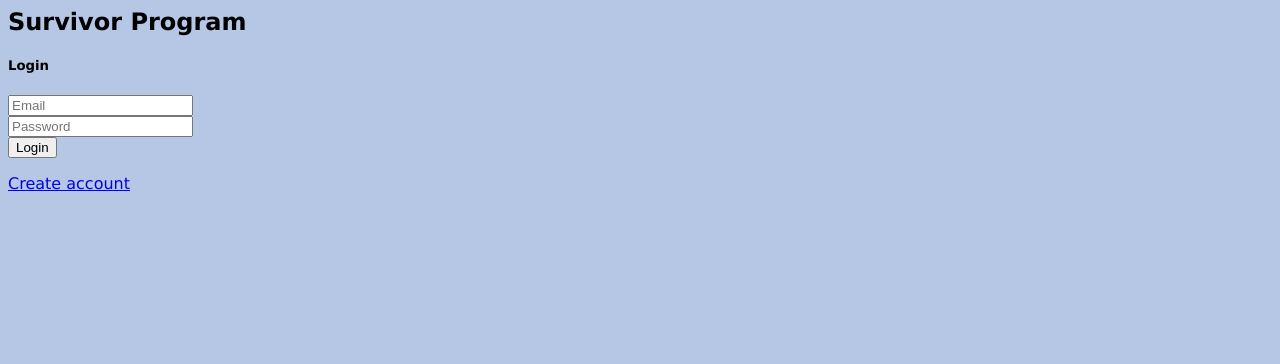
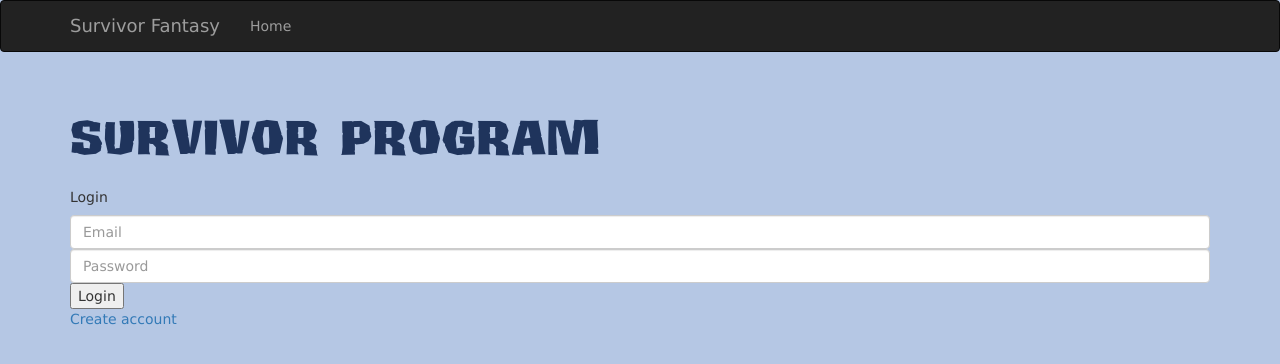
Before and after one commit to jstewa34/csc210project, a Flask app: page /login/ in a window 1280 px wide. Shown: the top 364 px of the page. Run offline with Flask 2, Linux system fonts and the light colour scheme; some libraries are stand-ins or nearby versions.

Commit message:
Bootstrap, navigation bar, base.html file
added bootstrap as a basis for CSS, also a navigation bar, and a base.html file that all the templates inherit from. The base.html file includes the attachment to bootstrap and the navigation bar on the top of every page

```diff
--- a/app.py
+++ b/app.py
@@ -1,4 +1,5 @@
 from flask import Flask
+
 from flask_login import (LoginManager, UserMixin, current_user, login_required,
                          login_user, logout_user)
 from flask_sqlalchemy import SQLAlchemy
--- a/requirements.txt
+++ b/requirements.txt
@@ -7,3 +7,5 @@ Flask_SQLAlchemy==2.5.1
 Flask_WTF==0.15.1
 Werkzeug==2.0.1
 WTForms==2.3.3
+Flask-Bootstrap==3.3.7.1
+Flask-Moment==0.10.0
--- a/routes.py
+++ b/routes.py
@@ -4,6 +4,9 @@ from flask import Flask, flash, redirect, render_template, session, url_for, jso
 from flask_login import (LoginManager, UserMixin, current_user, login_required, login_user, logout_user)
 from flask_mail import Mail, Message
 from werkzeug.security import check_password_hash, generate_password_hash
+
+from flask_bootstrap import Bootstrap
+from flask_moment import Moment
 
 from app import create_app, db, login_manager
 from forms import login_form, register_form, make_team
@@ -26,6 +29,9 @@ app = create_app()
 # app.config['MAIL_USE_TLS'] = False
 # app.config['MAIL_USE_SSL'] = True
 # mail = Mail(app)
+
+bootstrap = Bootstrap(app)
+moment = Moment(app)
 
 @app.before_request
 def session_handler():
--- /dev/null
+++ b/templates/base.html
@@ -0,0 +1,44 @@
+{% extends "bootstrap/base.html" %}
+
+{% block title %}Fantasy Survivor{% endblock %}
+{% block styles %}
+        {{ super() }}
+        <link rel="stylesheet" href="{{ url_for('static', filename='main.css') }}"/>
+{% endblock %}
+{% block head %}
+{{ super() }}
+<link rel="shortcut icon" href="{{ url_for('static', filename='survivor.png') }}" type="image/x-icon">
+<link rel="icon" href="{{ url_for('static', filename='survivor.png') }}" type="image/x-icon">
+{% endblock %}
+
+{% block navbar %}
+<div class="navbar navbar-inverse" role="navigation">
+    <div class="container">
+        <div class="navbar-header">
+            <button type="button" class="navbar-toggle" data-toggle="collapse" data-target=".navbar-collapse">
+                <span class="sr-only">Toggle navigation</span>
+                <span class="icon-bar"></span>
+                <span class="icon-bar"></span>
+                <span class="icon-bar"></span>
+            </button>
+            <a class="navbar-brand" href="/">Survivor Fantasy</a>
+        </div>
+        <div class="navbar-collapse collapse">
+            <ul class="nav navbar-nav">
+                <li><a href="/">Home</a></li>
+            </ul>
+        </div>
+    </div>
+</div>
+{% endblock %}
+
+{% block content %}
+<div class="container">
+    {% block page_content %}{% endblock %}
+</div>
+{% endblock %}
+
+{% block scripts %}
+{{ super() }}
+{{ moment.include_moment() }}
+{% endblock %}
--- a/templates/edit.html
+++ b/templates/edit.html
@@ -1,6 +1,9 @@
+{% extends "base.html" %}
 {% block styles %}
+        {{ super() }}
         <link rel="stylesheet" href="{{ url_for('static', filename='main.css') }}"/>
 {% endblock %}
+{% block page_content %}
 <div>
     <!-- {% if current_user.is_authenticated %} -->
     <!-- <h1>Welcome to Fantasy Survivor, {{ current_user.fname }}</h1> -->
@@ -14,3 +17,4 @@
         </ul>
     {% endif %} -->
 </div>
+{% endblock %}
--- a/templates/game-page.html
+++ b/templates/game-page.html
@@ -1,6 +1,9 @@
+{% extends "base.html" %}
 {% block styles %}
+        {{ super() }}
         <link rel="stylesheet" href="{{ url_for('static', filename='main.css') }}"/>
 {% endblock %}
+{% block page_content %}
 <div>
     {% if current_user.is_authenticated %}
     <h1>Welcome to Fantasy Survivor Game Page, {{ current_user.fname }}</h1>
@@ -21,3 +24,4 @@
         </ul>
     {% endif %}
 </div>
+{% endblock %}
--- a/templates/login.html
+++ b/templates/login.html
@@ -1,10 +1,13 @@
+{% extends "base.html" %}
 {% block styles %}
-    <link rel="stylesheet" href="{{ url_for('static', filename='main.css') }}"/>
+        {{ super() }}
+        <link rel="stylesheet" href="{{ url_for('static', filename='main.css') }}"/>
 {% endblock %}
+{% block page_content %}
 <form action="/login/" method="POST">
     {{ form.csrf_token }}
     <div>
-        <h2>Survivor Program</h2>
+        <h1>Survivor Program</h1>
         <h5>Login</h5>
     </div>
     {% with messages = get_flashed_messages() %} {% if messages %}
@@ -32,3 +35,4 @@
         </p>
     </div>
 </form>
+{% endblock %}
--- a/templates/register.html
+++ b/templates/register.html
@@ -1,6 +1,10 @@
+{% extends "base.html" %}
 {% block styles %}
+        {{ super() }}
         <link rel="stylesheet" href="{{ url_for('static', filename='main.css') }}"/>
 {% endblock %}
+
+{% block page_content %}
 
 <form action="/register/" method="POST">
     {{ form.csrf_token }}
@@ -34,3 +38,5 @@
         </div>
     </div>
 </form>
+
+{% endblock %}
```
Also changed, not shown: templates/landing.html (+6 -1 lines), static/survivor.png (added), 1 other file.
